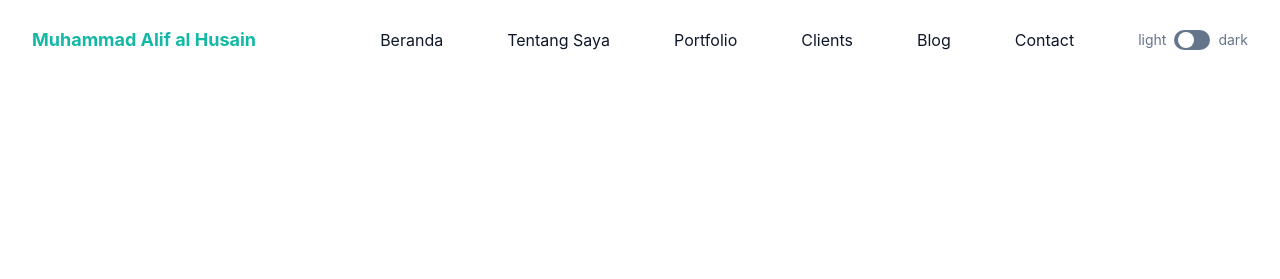
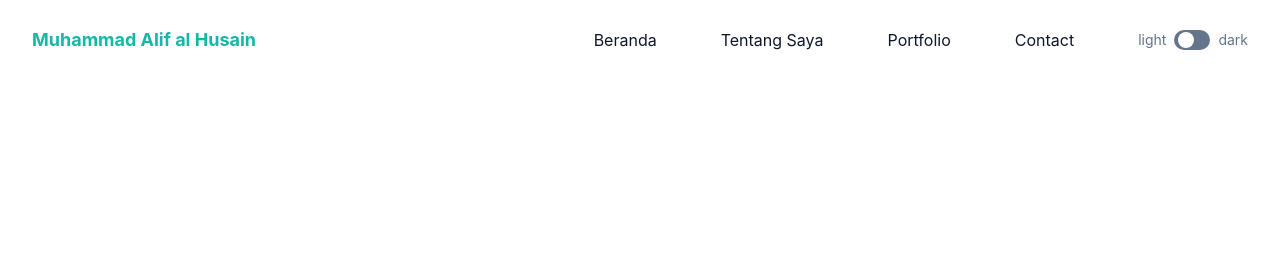
Before and after one commit to muhammadalifalhusain/portfolio, a website: page index.html in a window 1280 px wide. Shown: the top 279 px of the page. Drawn offline with Linux system fonts and the light colour scheme.

Commit message:
fix : navbar

```diff
--- a/index.html
+++ b/index.html
@@ -42,12 +42,7 @@
                             <li class="group">
                                 <a href="#portfolio" class="mx-8 flex py-2 text-base text-dark group-hover:text-primary dark:text-white">Portfolio</a>
                             </li>
-                            <li class="group">
-                                <a href="#clients" class="mx-8 flex py-2 text-base text-dark group-hover:text-primary dark:text-white">Clients</a>
-                            </li>
-                            <li class="group">
-                                <a href="#blog" class="mx-8 flex py-2 text-base text-dark group-hover:text-primary dark:text-white">Blog</a>
-                            </li>
+
                             <li class="group">
                                 <a href="#contact" class="mx-8 flex py-2 text-base text-dark group-hover:text-primary dark:text-white">Contact</a>
                             </li>
```
